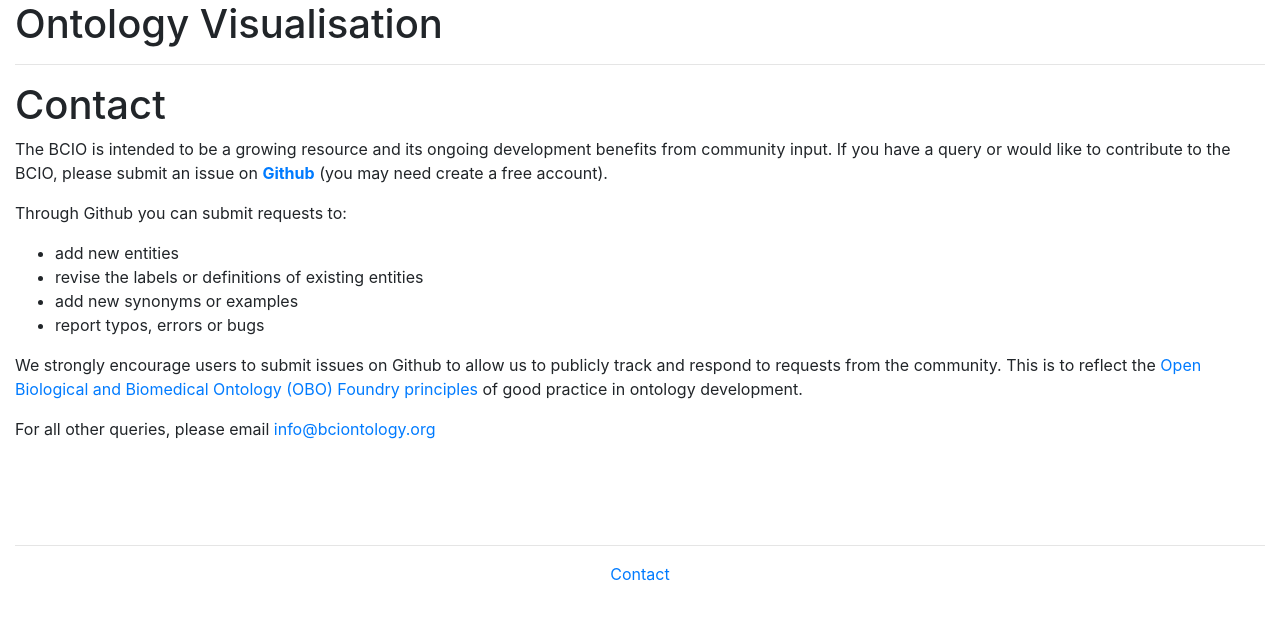
After one commit to ontology-tools/onto-vis, a Flask app: page /contact in a window 1280 px wide. The commit adds this page. Shown: the top 620 px of the page. Run offline with Flask 3, Linux system fonts and the light colour scheme; parts of the project's set-up code (start-up, migrations or seed data) failed here and were passed over; some libraries are stand-ins or nearby versions.

Commit message:
Streamlining with bcio vis branch

```diff
--- a/app.py
+++ b/app.py
@@ -3,12 +3,11 @@ from urllib.request import urlopen
 
 import networkx
 import pyhornedowl
-from pyhornedowl.model import *
 import requests  # for download
 from flask import Flask, request, render_template
 from flask import jsonify
 from flask_cors import CORS
-from typing import Dict
+from pyhornedowl.model import *
 
 from config import *
 
@@ -89,6 +88,9 @@ class OntologyDataStore:
         print("got location", location)
         data = self.resolve(location) # resolves redirects
         print("got data", data)
+        if data is None:
+            print("Data is none, skipping", repo)
+            return ()
         data = urlopen(location).read()  # .read for bytes - needed?
         ontofile = data.decode('utf-8')
 
@@ -349,7 +351,8 @@ def get_ids_for_one(current_ontol):
                 checklist.append(classId + "|"+ label)
                 # print(classId, ": ", label)
             elif classId:
-                checklist.append(classId)
+                if classId not in checklist:
+                    checklist.append(classId)
 
     return checklist
 
@@ -361,6 +364,12 @@ def home():
     label_list = get_ids(ontologies)
 
     return render_template("index.html", label_list=label_list, ontologies=ontologies)
+
+
+@app.route("/contact")
+def contact():
+    return render_template("contact.html")
+
 
 @app.route('/get_values', methods=['POST', 'GET'])
 def get_values():
--- a/templates/base.html
+++ b/templates/base.html
@@ -59,7 +59,7 @@
       {% block footer %}
       <hr />
       <p class="text-center">
-        <a href="mailto:j.hastings@ucl.ac.uk">Contact</a>
+        <a href="{{ url_for("contact")}}">Contact</a>
       </p>
       {% endblock %}
     </div>
--- /dev/null
+++ b/templates/contact.html
@@ -0,0 +1,35 @@
+{% extends "base.html" %}
+
+{% block head %}
+    {{ super() }}
+{% endblock %}
+
+{% block content %}
+
+    <hr/>
+    <h1>Contact</h1>
+    <p>
+        The BCIO is intended to be a growing resource and its ongoing development benefits from community input. If you
+        have a query or would like to contribute to the BCIO, please submit an issue on <a
+            href="https://github.com/HumanBehaviourChangeProject/ontologies/issues"><strong>Github</strong></a> (you may
+        need create a free account).
+    </p>
+    <p>
+        Through Github you can submit requests to:
+    </p>
+    <ul>
+        <li>add new entities</li>
+        <li>revise the labels or definitions of existing entities</li>
+        <li>add new synonyms or examples</li>
+        <li>report typos, errors or bugs</li>
+    </ul>
+    <p>
+        We strongly encourage users to submit issues on Github to allow us to publicly track and respond to requests
+        from the community. This is to reflect the <a href="https://obofoundry.org/principles/fp-000-summary.html">Open
+        Biological and Biomedical Ontology (OBO) Foundry principles</a> of good practice in ontology development.
+    </p>
+    <p>
+        For all other queries, please email <a href="mailto:info@bciontology.org">info@bciontology.org</a>
+    </p>
+
+{% endblock %}
--- a/templates/index.html
+++ b/templates/index.html
@@ -5,6 +5,10 @@
 {% endblock %}
 {% block content %}
 <style>
+    h1 {
+      text-align:left;
+    }
+
     ul.bs-autocomplete-menu {
       position: absolute;
       top: 0;
--- a/templates/visualise.html
+++ b/templates/visualise.html
@@ -40,7 +40,7 @@
             <div class="col-8">
                 <h2 id="s-name"> {{APP_TITLE2}} : {{sheet}} </h2>
                 <p id="error-message"></p>
-            </div class="col-4">
+            </div>
         </div>
     </div>
 </div>
```
